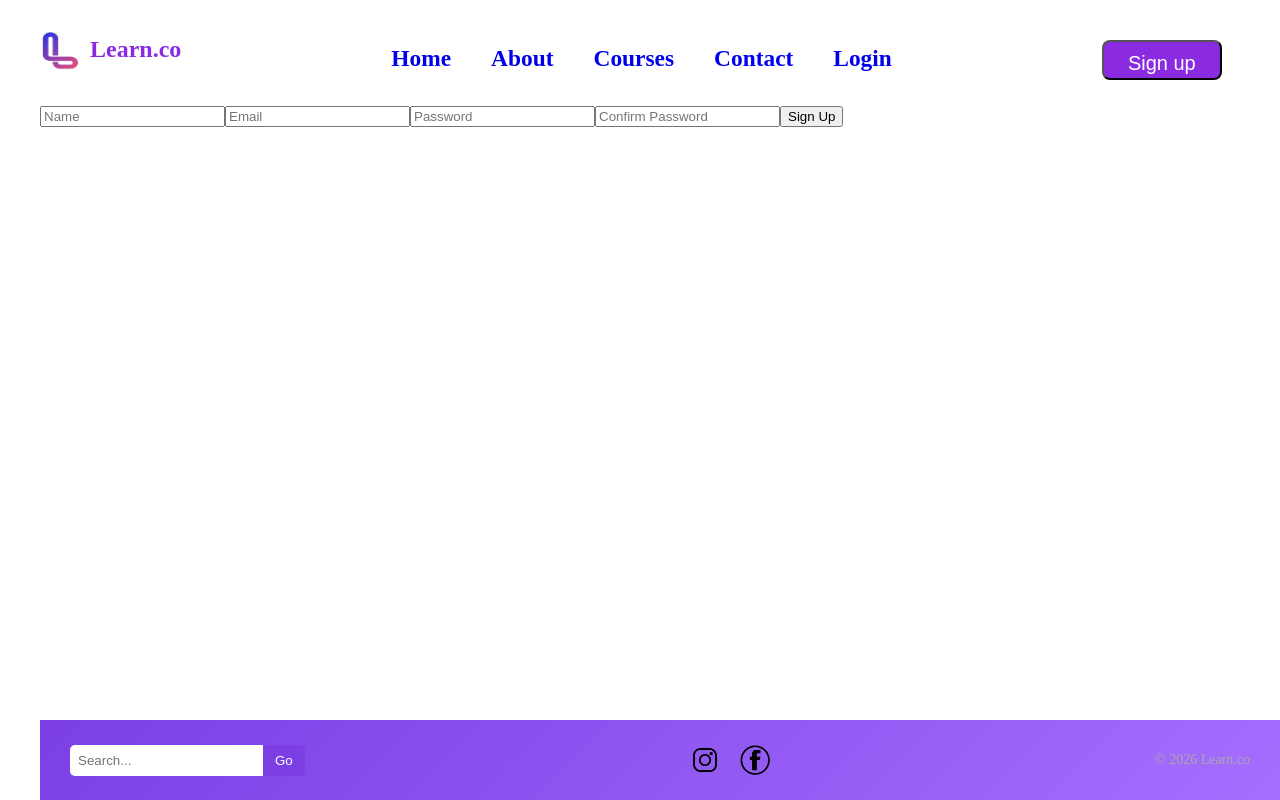
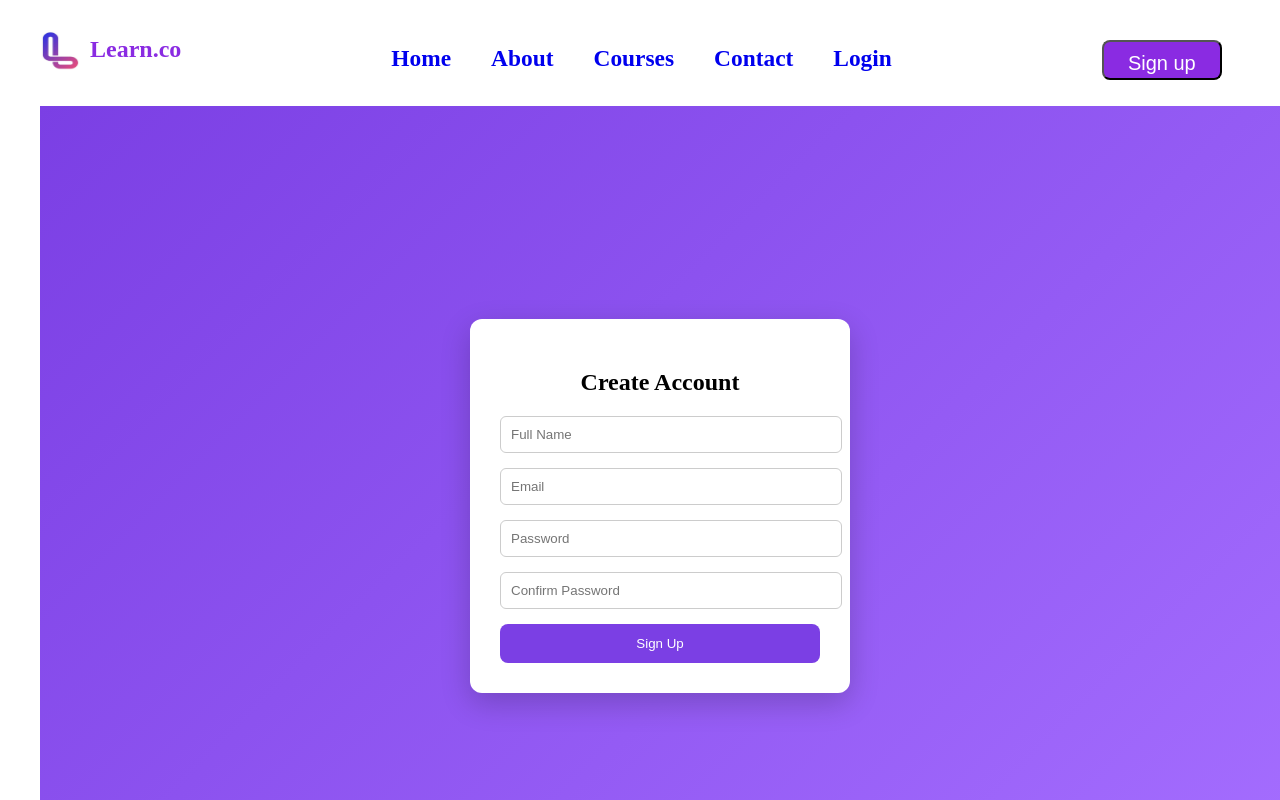
Before and after one commit to Tamandani-dorothy-ngalauka/Learn.co, a React (Vite) app in the folder frontend/: page /#/signup in a window 1280 px wide. Shown: the top 800 px of the page. Built offline with nearby package versions, Linux system fonts and the light colour scheme.

Commit message:
fix styling

```diff
--- a/frontend/pages/Login.jsx
+++ b/frontend/pages/Login.jsx
@@ -63,12 +63,32 @@ export default function Login() {
     }
   }
 
-  return (
-    <form onSubmit={handleSubmit}>
-      <input name="email" onChange={handleChange} placeholder="Email" />
-      <input name="password" type="password" onChange={handleChange} placeholder="Password" />
-      <button type="submit">Login</button>
-      {error && <p>{error}</p>}
-    </form>
-  );
+ return (
+  <div className="signup">
+    <div className="signup-card">
+      <h2>Login</h2>
+
+      <form onSubmit={handleSubmit}>
+        <input
+          name="email"
+          onChange={handleChange}
+          placeholder="Email"
+          value={formData.email}
+        />
+
+        <input
+          name="password"
+          type="password"
+          onChange={handleChange}
+          placeholder="Password"
+          value={formData.password}
+        />
+
+        <button type="submit">Login</button>
+
+        {error && <p className="error">{error}</p>}
+      </form>
+    </div>
+  </div>
+);
 }
--- a/frontend/pages/MyCourses.jsx
+++ b/frontend/pages/MyCourses.jsx
@@ -9,7 +9,7 @@ export default function MyCourses() {
 
     const student = JSON.parse(localStorage.getItem("user"));
 
-    fetch(`"https://satisfied-adaptation-production-cf47.up.railway.app/api/students/${student._id}`)
+    fetch(`${import.meta.env.VITE_API_URL}/api/students/${student._id}`)
       .then(res => res.json())
       .then(data => {
 
@@ -24,14 +24,22 @@ export default function MyCourses() {
   }, []);
 
   return (
-    <div>
-      <h1>My Courses</h1>
+  <div className="courses-page">
+    <h1>My Courses</h1>
 
+    <div className="courses-container">
       {myCourses.map(course => (
-        <div key={course.id}>
-          <h3>{course.title}</h3>
+        <div className="course-card" key={course.id}>
+          <img src={course.image} alt={course.title} />
+
+          <div className="course-content">
+            <h3>{course.title}</h3>
+            <p>{course.description}</p>
+            <button className="enroll-btn">Continue</button>
+          </div>
         </div>
       ))}
     </div>
-  );
+  </div>
+);
 }
--- a/frontend/pages/Signup.jsx
+++ b/frontend/pages/Signup.jsx
@@ -80,16 +80,48 @@ export default function Signup() {
     }
   }
 
-  return (
-    <form onSubmit={handleSubmit}>
-      <input name="name" placeholder="Name" onChange={handleChange} value={formData.name} />
-      <input name="email" placeholder="Email" onChange={handleChange} value={formData.email} />
-      <input name="password" type="password" placeholder="Password" onChange={handleChange} value={formData.password} />
-      <input name="confirmPassword" type="password" placeholder="Confirm Password" onChange={handleChange} value={formData.confirmPassword} />
-      <button type="submit">Sign Up</button>
+ return (
+  <div className="signup">
+    <div className="signup-card">
+      <h2>Create Account</h2>
 
-      {error && <p>{error}</p>}
-      {success && <p>{success}</p>}
-    </form>
-  );
+      <form onSubmit={handleSubmit}>
+        <input
+          name="name"
+          placeholder="Full Name"
+          onChange={handleChange}
+          value={formData.name}
+        />
+
+        <input
+          name="email"
+          placeholder="Email"
+          onChange={handleChange}
+          value={formData.email}
+        />
+
+        <input
+          name="password"
+          type="password"
+          placeholder="Password"
+          onChange={handleChange}
+          value={formData.password}
+        />
+
+        <input
+          name="confirmPassword"
+          type="password"
+          placeholder="Confirm Password"
+          onChange={handleChange}
+          value={formData.confirmPassword}
+        />
+
+        <button type="submit">Sign Up</button>
+
+        {error && <p className="error">{error}</p>}
+        {success && <p className="success">{success}</p>}
+      </form>
+    </div>
+  </div>
+);
 }
```
